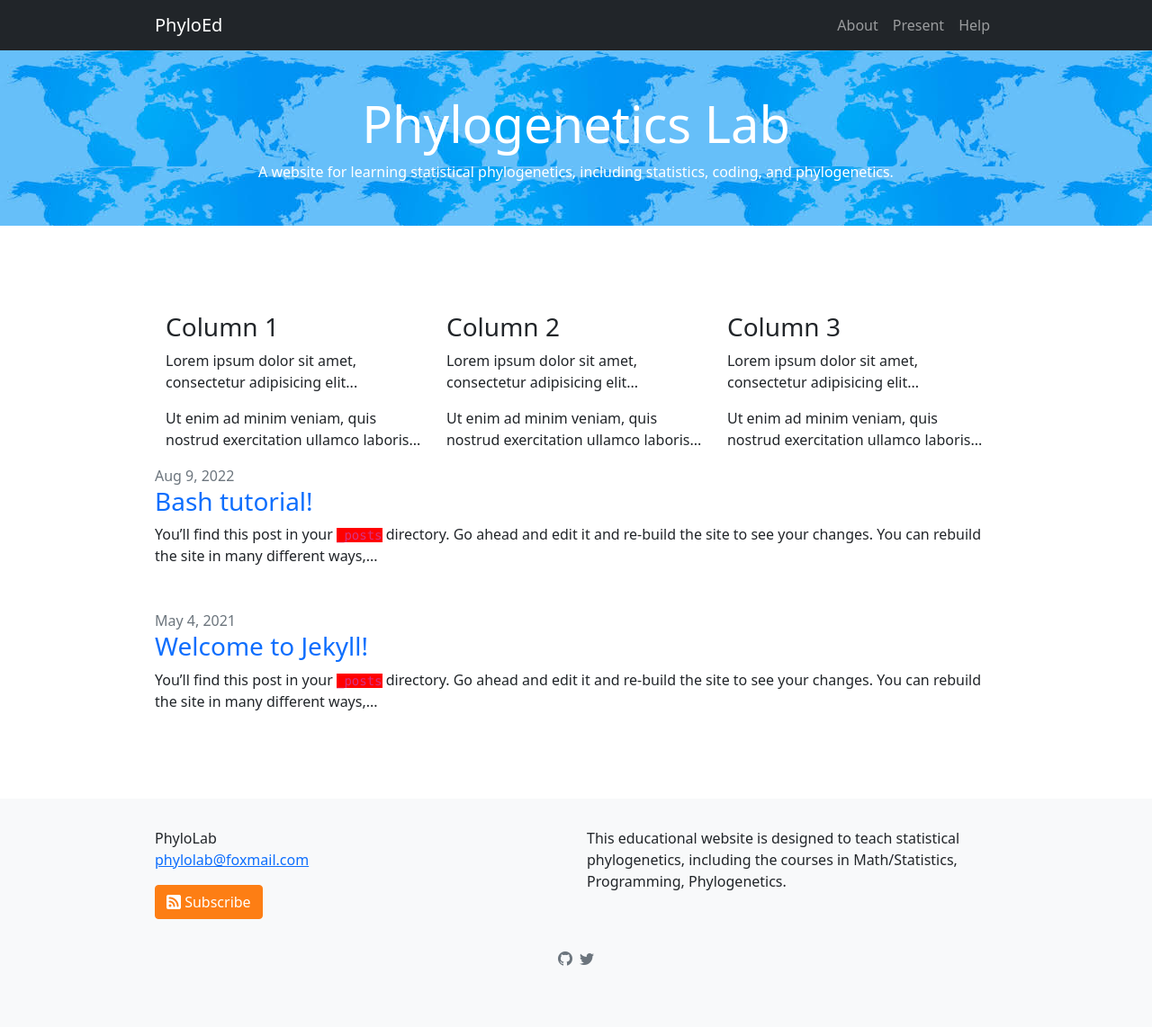
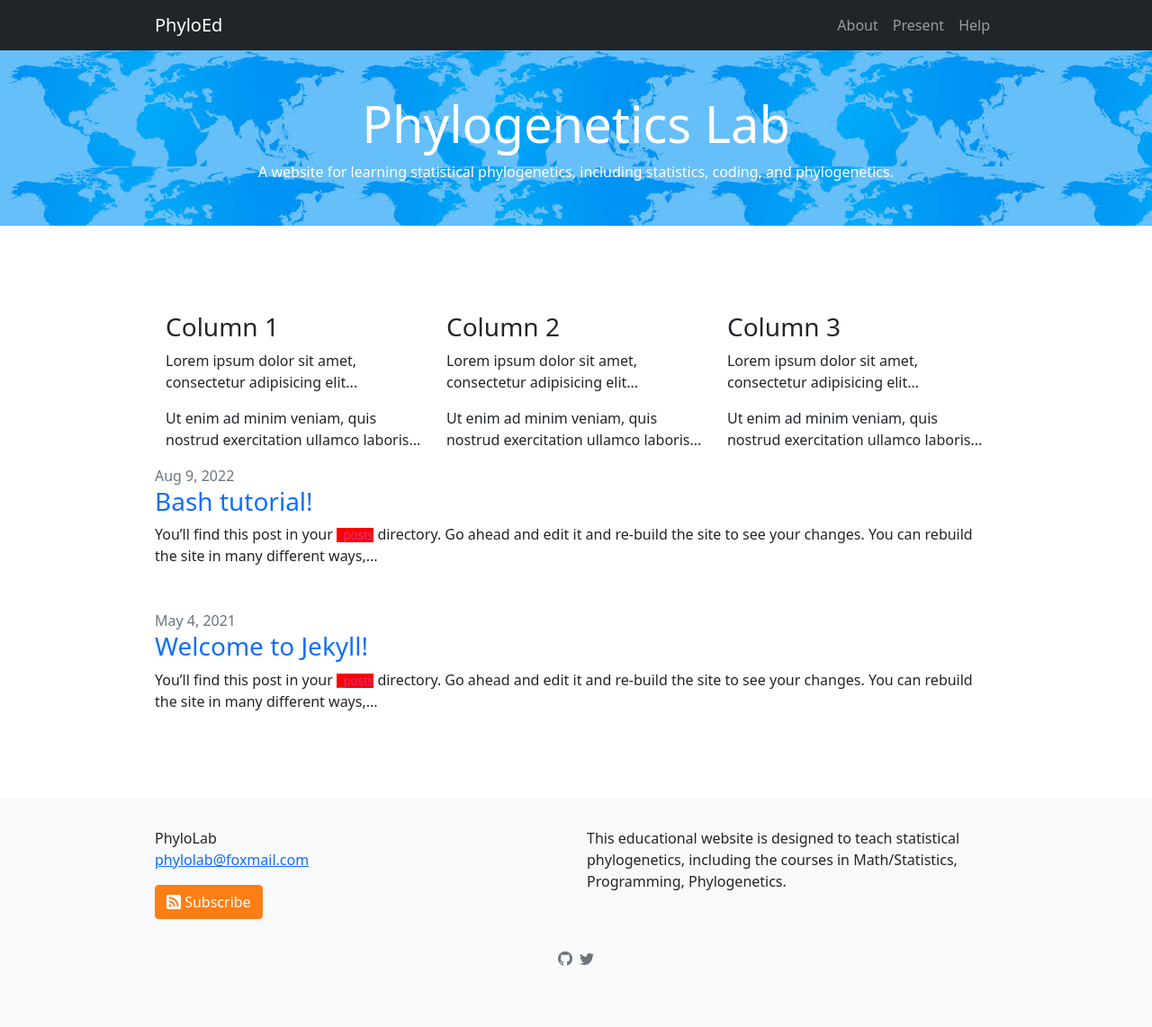
Before and after one commit to lliu1871/PhyEd, a Jekyll site: the page built from index.markdown, in a window 1280 px wide. Shown: the whole page at 90% size. Built offline with Jekyll 4.4.1, drawn with Linux system fonts in a browser that asks for light colours.

Commit message:
Update _custom-styles.scss

```diff
--- a/_sass/_custom-styles.scss
+++ b/_sass/_custom-styles.scss
@@ -6,7 +6,7 @@ pre code {
 }
 
 code {
-      font-family: Monaco, 'Lucida Console', Consolas, monospace;
+      font-family: Arial, 'Lucida Console', Consolas, monospace;
       background-color: red;
 }
 
```
